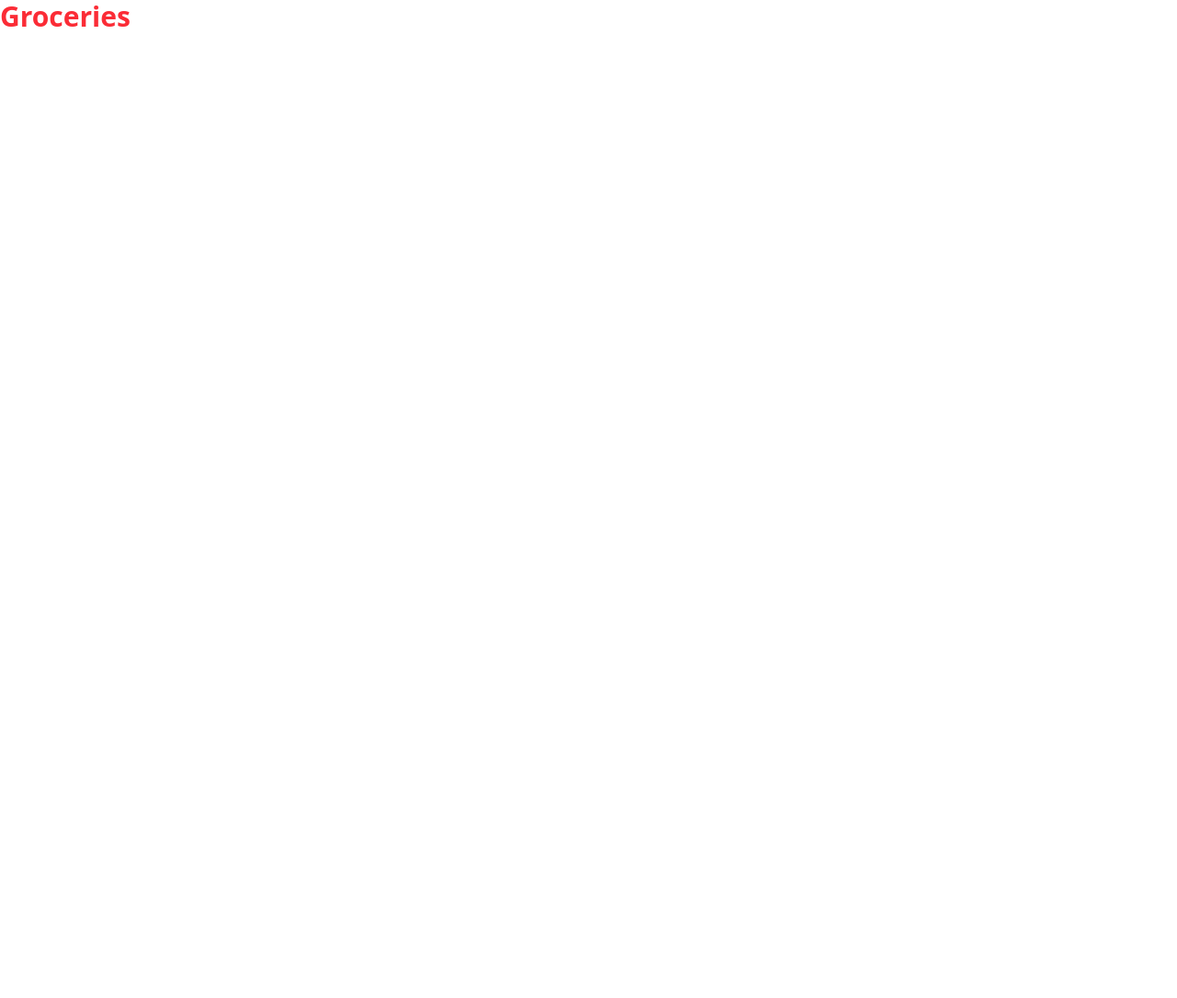
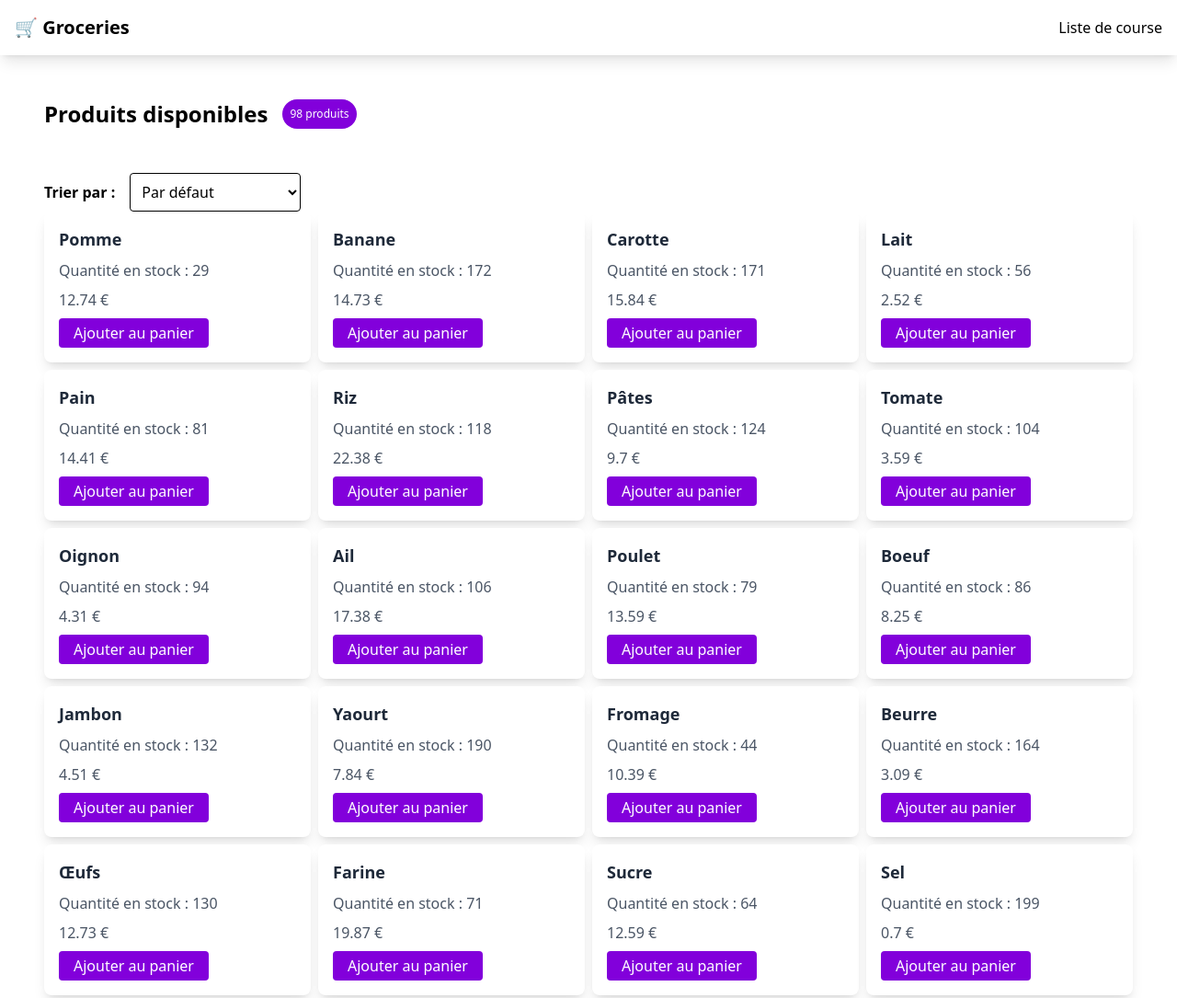
Before and after one commit to lmichallon/groceries, a website built with Vite: page index.html in a window 1280 px wide. Shown: the top 1085 px of the page at 92% size. Before the commit the page ends 800 px from the top, so only its background shows below. Built offline with nearby package versions, Linux system fonts and the light colour scheme.

Commit message:
add homepage

```diff
--- a/index.html
+++ b/index.html
@@ -8,7 +8,36 @@
     <title>Groceries</title>
   </head>
   <body>
-    <div id="app"></div>
+    <div id="app">
+      <header class="text-black shadow-lg">
+        <nav class="container mx-auto flex justify-between items-center p-4">
+          <a href="#" class="text-xl font-bold">🛒 Groceries</a>
+          <ul class="flex space-x-4">
+            <li>
+              <a href="/liste.html">Liste de course</a>
+            </li>
+          </ul>
+        </nav>
+      </header>
+    </div>
+    <main class="mx-12">
+      <div class="py-12 flex gap-4">
+        <h1 class="text-2xl font-bold">Produits disponibles</h1>
+        <span
+          id="items-count"
+          class="flex items-center bg-purple-700 text-white text-xs py-1 px-2 rounded-full"
+        />
+      </div>
+      <div class="flex gap-4 items-center">
+        <label for="filter-select" class="font-bold">Trier par :</label>
+        <select id="filter-select" class="border p-2 rounded">
+          <option value="">Par défaut</option>
+          <option value="name">Ordre alphabétique</option>
+          <option value="unit_price">Prix croissant</option>
+        </select>
+      </div>
+      <div id="items-container" class="grid grid-cols-12 gap-2"></div>
+    </main>
     <script type="module" src="/src/main.js"></script>
   </body>
 </html>
--- /dev/null
+++ b/mock/items.json
@@ -0,0 +1,492 @@
+[
+  {
+    "name": "Pomme",
+    "available_quantity": 29,
+    "unit_price": 12.74
+  },
+  {
+    "name": "Banane",
+    "available_quantity": 172,
+    "unit_price": 14.73
+  },
+  {
+    "name": "Carotte",
+    "available_quantity": 171,
+    "unit_price": 15.84
+  },
+  {
+    "name": "Lait",
+    "available_quantity": 56,
+    "unit_price": 2.52
+  },
+  {
+    "name": "Pain",
+    "available_quantity": 81,
+    "unit_price": 14.41
+  },
+  {
+    "name": "Riz",
+    "available_quantity": 118,
+    "unit_price": 22.38
+  },
+  {
+    "name": "Pâtes",
+    "available_quantity": 124,
+    "unit_price": 9.7
+  },
+  {
+    "name": "Tomate",
+    "available_quantity": 104,
+    "unit_price": 3.59
+  },
+  {
+    "name": "Oignon",
+    "available_quantity": 94,
+    "unit_price": 4.31
+  },
+  {
+    "name": "Ail",
+    "available_quantity": 106,
+    "unit_price": 17.38
+  },
+  {
+    "name": "Poulet",
+    "available_quantity": 79,
+    "unit_price": 13.59
+  },
+  {
+    "name": "Boeuf",
+    "available_quantity": 86,
+    "unit_price": 8.25
+  },
+  {
+    "name": "Jambon",
+    "available_quantity": 132,
+    "unit_price": 4.51
+  },
+  {
+    "name": "Yaourt",
+    "available_quantity": 190,
+    "unit_price": 7.84
+  },
+  {
+    "name": "Fromage",
+    "available_quantity": 44,
+    "unit_price": 10.39
+  },
+  {
+    "name": "Beurre",
+    "available_quantity": 164,
+    "unit_price": 3.09
+  },
+  {
+    "name": "Œufs",
+    "available_quantity": 130,
+    "unit_price": 12.73
+  },
+  {
+    "name": "Farine",
+    "available_quantity": 71,
+    "unit_price": 19.87
+  },
+  {
+    "name": "Sucre",
+    "available_quantity": 64,
+    "unit_price": 12.59
+  },
+  {
+    "name": "Sel",
+    "available_quantity": 199,
+    "unit_price": 0.7
+  },
+  {
+    "name": "Poivre",
+    "available_quantity": 39,
+    "unit_price": 21.62
+  },
+  {
+    "name": "Thé",
+    "available_quantity": 161,
+    "unit_price": 10.56
+  },
+  {
+    "name": "Café",
+    "available_quantity": 32,
+    "unit_price": 24.04
+  },
+  {
+    "name": "Jus d'orange",
+    "available_quantity": 121,
+    "unit_price": 12.12
+  },
+  {
+    "name": "Eau minérale",
+    "available_quantity": 83,
+    "unit_price": 1.19
+  },
+  {
+    "name": "Céréales",
+    "available_quantity": 136,
+    "unit_price": 10.11
+  },
+  {
+    "name": "Biscuits",
+    "available_quantity": 163,
+    "unit_price": 8.62
+  },
+  {
+    "name": "Chocolat",
+    "available_quantity": 174,
+    "unit_price": 7.92
+  },
+  {
+    "name": "Confiture",
+    "available_quantity": 41,
+    "unit_price": 8.71
+  },
+  {
+    "name": "Miel",
+    "available_quantity": 28,
+    "unit_price": 14.92
+  },
+  {
+    "name": "Huile d'olive",
+    "available_quantity": 82,
+    "unit_price": 23.63
+  },
+  {
+    "name": "Huile de tournesol",
+    "available_quantity": 168,
+    "unit_price": 18.26
+  },
+  {
+    "name": "Vinaigre",
+    "available_quantity": 57,
+    "unit_price": 15.95
+  },
+  {
+    "name": "Moutarde",
+    "available_quantity": 142,
+    "unit_price": 15.01
+  },
+  {
+    "name": "Ketchup",
+    "available_quantity": 187,
+    "unit_price": 12.43
+  },
+  {
+    "name": "Mayonnaise",
+    "available_quantity": 120,
+    "unit_price": 17.57
+  },
+  {
+    "name": "Lentilles",
+    "available_quantity": 151,
+    "unit_price": 4.94
+  },
+  {
+    "name": "Haricots",
+    "available_quantity": 10,
+    "unit_price": 5.6
+  },
+  {
+    "name": "Pois chiches",
+    "available_quantity": 97,
+    "unit_price": 10.05
+  },
+  {
+    "name": "Maïs",
+    "available_quantity": 76,
+    "unit_price": 11.12
+  },
+  {
+    "name": "Champignons",
+    "available_quantity": 123,
+    "unit_price": 11.05
+  },
+  {
+    "name": "Épinards",
+    "available_quantity": 37,
+    "unit_price": 12.8
+  },
+  {
+    "name": "Courgette",
+    "available_quantity": 194,
+    "unit_price": 21.89
+  },
+  {
+    "name": "Aubergine",
+    "available_quantity": 147,
+    "unit_price": 11.32
+  },
+  {
+    "name": "Brocoli",
+    "available_quantity": 167,
+    "unit_price": 12.66
+  },
+  {
+    "name": "Chou-fleur",
+    "available_quantity": 168,
+    "unit_price": 24.57
+  },
+  {
+    "name": "Poireau",
+    "available_quantity": 191,
+    "unit_price": 5.33
+  },
+  {
+    "name": "Salade",
+    "available_quantity": 98,
+    "unit_price": 7.23
+  },
+  {
+    "name": "Radis",
+    "available_quantity": 10,
+    "unit_price": 10.21
+  },
+  {
+    "name": "Navet",
+    "available_quantity": 128,
+    "unit_price": 23.06
+  },
+  {
+    "name": "Pomme de terre",
+    "available_quantity": 187,
+    "unit_price": 6.75
+  },
+  {
+    "name": "Orange",
+    "available_quantity": 64,
+    "unit_price": 19.83
+  },
+  {
+    "name": "Citron",
+    "available_quantity": 136,
+    "unit_price": 22.65
+  },
+  {
+    "name": "Pêche",
+    "available_quantity": 79,
+    "unit_price": 24.67
+  },
+  {
+    "name": "Raisin",
+    "available_quantity": 166,
+    "unit_price": 17.14
+  },
+  {
+    "name": "Fraise",
+    "available_quantity": 108,
+    "unit_price": 4.94
+  },
+  {
+    "name": "Framboise",
+    "available_quantity": 40,
+    "unit_price": 17.82
+  },
+  {
+    "name": "Cerise",
+    "available_quantity": 145,
+    "unit_price": 24.96
+  },
+  {
+    "name": "Ananas",
+    "available_quantity": 107,
+    "unit_price": 10
+  },
+  {
+    "name": "Mangue",
+    "available_quantity": 89,
+    "unit_price": 1.77
+  },
+  {
+    "name": "Papaye",
+    "available_quantity": 129,
+    "unit_price": 24.12
+  },
+  {
+    "name": "Avocat",
+    "available_quantity": 100,
+    "unit_price": 13.81
+  },
+  {
+    "name": "Kiwi",
+    "available_quantity": 81,
+    "unit_price": 8.15
+  },
+  {
+    "name": "Pastèque",
+    "available_quantity": 158,
+    "unit_price": 24.93
+  },
+  {
+    "name": "Melon",
+    "available_quantity": 132,
+    "unit_price": 11.02
+  },
+  {
+    "name": "Abricot",
+    "available_quantity": 93,
+    "unit_price": 11.31
+  },
+  {
+    "name": "Noix",
+    "available_quantity": 182,
+    "unit_price": 16.02
+  },
+  {
+    "name": "Amande",
+    "available_quantity": 81,
+    "unit_price": 9.95
+  },
+  {
+    "name": "Noisette",
+    "available_quantity": 34,
+    "unit_price": 14.44
+  },
+  {
+    "name": "Lait d'amande",
+    "available_quantity": 196,
+    "unit_price": 2.01
+  },
+  {
+    "name": "Lait de soja",
+    "available_quantity": 199,
+    "unit_price": 18.53
+  },
+  {
+    "name": "Tofu",
+    "available_quantity": 151,
+    "unit_price": 23.84
+  },
+  {
+    "name": "Crème fraîche",
+    "available_quantity": 119,
+    "unit_price": 4.72
+  },
+  {
+    "name": "Crème dessert",
+    "available_quantity": 166,
+    "unit_price": 15.91
+  },
+  {
+    "name": "Glace",
+    "available_quantity": 24,
+    "unit_price": 10.47
+  },
+  {
+    "name": "Sorbet",
+    "available_quantity": 82,
+    "unit_price": 10.68
+  },
+  {
+    "name": "Savon",
+    "available_quantity": 24,
+    "unit_price": 19.7
+  },
+  {
+    "name": "Shampoing",
+    "available_quantity": 198,
+    "unit_price": 23.35
+  },
+  {
+    "name": "Gel douche",
+    "available_quantity": 18,
+    "unit_price": 23.52
+  },
+  {
+    "name": "Dentifrice",
+    "available_quantity": 181,
+    "unit_price": 17.77
+  },
+  {
+    "name": "Brosse à dents",
+    "available_quantity": 24,
+    "unit_price": 21.75
+  },
+  {
+    "name": "Papier toilette",
+    "available_quantity": 99,
+    "unit_price": 21.95
+  },
+  {
+    "name": "Essuie-tout",
+    "available_quantity": 16,
+    "unit_price": 5.62
+  },
+  {
+    "name": "Lessive",
+    "available_quantity": 26,
+    "unit_price": 4.9
+  },
+  {
+    "name": "Adoucissant",
+    "available_quantity": 54,
+    "unit_price": 8.65
+  },
+  {
+    "name": "Produit vaisselle",
+    "available_quantity": 15,
+    "unit_price": 24.56
+  },
+  {
+    "name": "Éponge",
+    "available_quantity": 177,
+    "unit_price": 2.92
+  },
+  {
+    "name": "Sac poubelle",
+    "available_quantity": 85,
+    "unit_price": 19.46
+  },
+  {
+    "name": "Aluminium",
+    "available_quantity": 120,
+    "unit_price": 17.74
+  },
+  {
+    "name": "Film plastique",
+    "available_quantity": 36,
+    "unit_price": 17.86
+  },
+  {
+    "name": "Serviettes en papier",
+    "available_quantity": 145,
+    "unit_price": 22.24
+  },
+  {
+    "name": "Bougies",
+    "available_quantity": 172,
+    "unit_price": 24.92
+  },
+  {
+    "name": "Allumettes",
+    "available_quantity": 114,
+    "unit_price": 16.69
+  },
+  {
+    "name": "Briquet",
+    "available_quantity": 160,
+    "unit_price": 5.89
+  },
+  {
+    "name": "Bouteille de gaz",
+    "available_quantity": 13,
+    "unit_price": 1.31
+  },
+  {
+    "name": "Pile",
+    "available_quantity": 156,
+    "unit_price": 14.32
+  },
+  {
+    "name": "Ampoule",
+    "available_quantity": 110,
+    "unit_price": 20.9
+  },
+  {
+    "name": "Lampe torche",
+    "available_quantity": 181,
+    "unit_price": 16.08
+  }
+]
--- a/src/main.js
+++ b/src/main.js
@@ -1,5 +1,37 @@
 import "./style.css";
+import { addItemsCount, addProductCard } from "./utils";
 
-document.querySelector("#app").innerHTML = `
-    <h1 class="text-3xl font-bold text-red-500">Groceries</h1>
-`;
+const fetchItems = async () => {
+  try {
+    const response = await fetch("/mock/items.json");
+
+    return await response.json();
+  } catch (error) {
+    return { error };
+  }
+};
+
+let items = await fetchItems();
+const itemsContainer = document.querySelector("#items-container");
+const filterSelect = document.querySelector("#filter-select");
+
+const renderItems = (itemsList) => {
+  itemsContainer.innerHTML = "";
+  addItemsCount(itemsList, "#items-count");
+  itemsList.forEach((item) => addProductCard(item, itemsContainer));
+};
+
+filterSelect.addEventListener("change", (event) => {
+  const value = event.target.value;
+  let sortedItems = [...items];
+
+  if (value === "name") {
+    sortedItems.sort((a, b) => a.name.localeCompare(b.name));
+  } else if (value === "unit_price") {
+    sortedItems.sort((a, b) => a.unit_price - b.unit_price);
+  }
+
+  renderItems(sortedItems);
+});
+
+renderItems(items);
--- /dev/null
+++ b/src/utils.js
@@ -0,0 +1,42 @@
+export const addItemsCount = (items, domTarget) => {
+  document.querySelector(domTarget).innerHTML = `${items.length} produits`;
+};
+
+export const addProductCard = (item, domTarget) => {
+  const card = document.createElement("article");
+  card.className =
+    "col-span-3 bg-white border-grey-300 p-4 rounded-lg shadow-lg";
+
+  const name = document.createElement("h3");
+  name.textContent = item.name;
+  name.className = "text-lg font-semibold text-gray-800";
+
+  const price = document.createElement("p");
+  price.textContent = `${item.unit_price} €`;
+  price.className = "text-gray-600 mt-2";
+
+  const quantity = document.createElement("p");
+  quantity.textContent = `Quantité en stock : ${item.available_quantity}`;
+  quantity.className = "text-gray-600 mt-2";
+
+  const cta = document.createElement("button");
+  cta.textContent = "Ajouter au panier";
+  cta.setAttribute("id", "add-to-cart-button");
+  cta.className =
+    "py-1 px-4 mt-2 bg-purple-700 text-white rounded-sm cursor-pointer";
+
+  cta.addEventListener("click", () => {
+    let cart = JSON.parse(localStorage.getItem("cart")) || [];
+    if (!cart.some((cartItem) => cartItem.name === item.name)) {
+      cart.push(item);
+      localStorage.setItem("cart", JSON.stringify(cart));
+    }
+  });
+
+  card.appendChild(name);
+  card.appendChild(quantity);
+  card.appendChild(price);
+  card.appendChild(cta);
+
+  domTarget.appendChild(card);
+};
```
